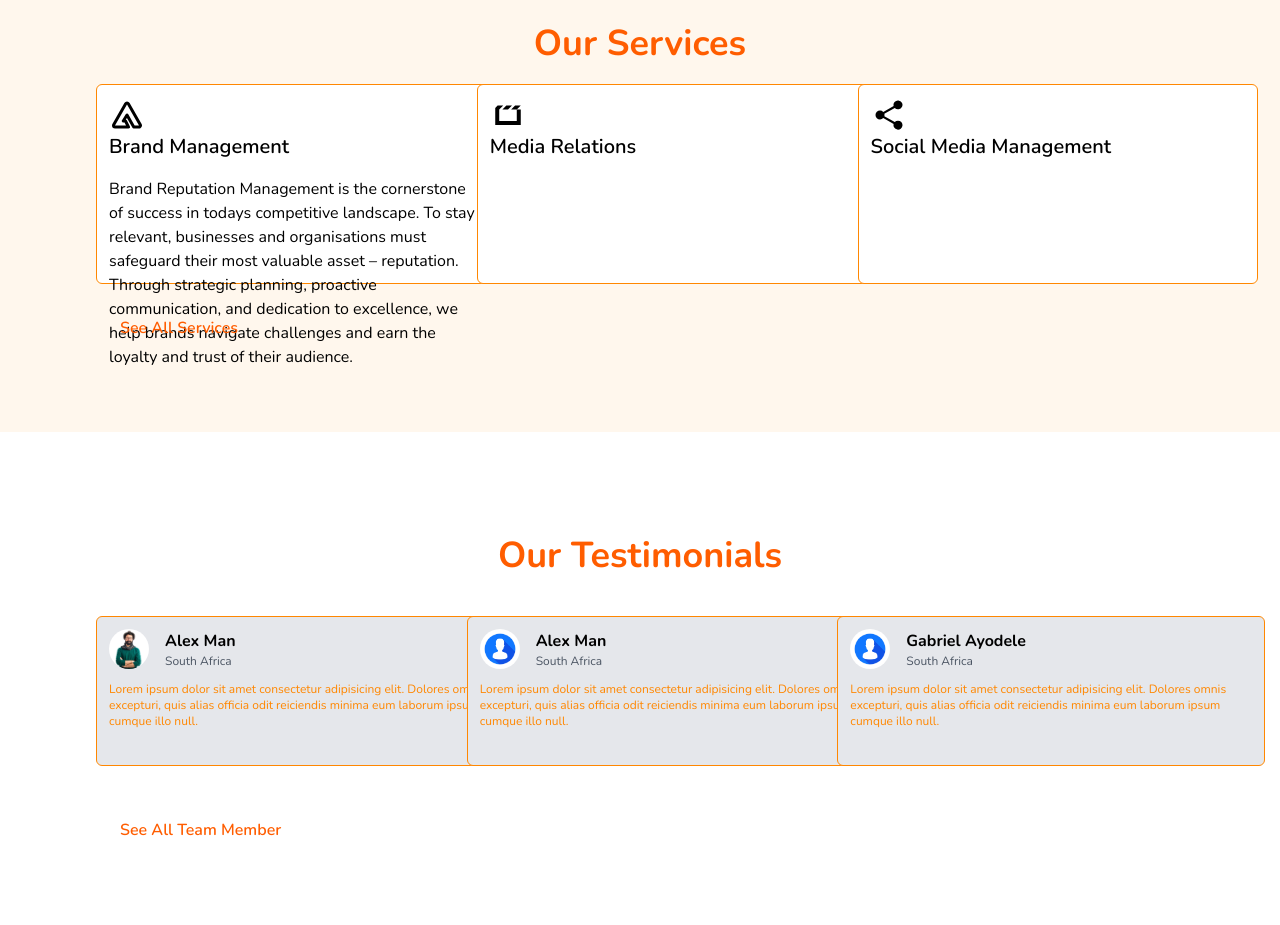
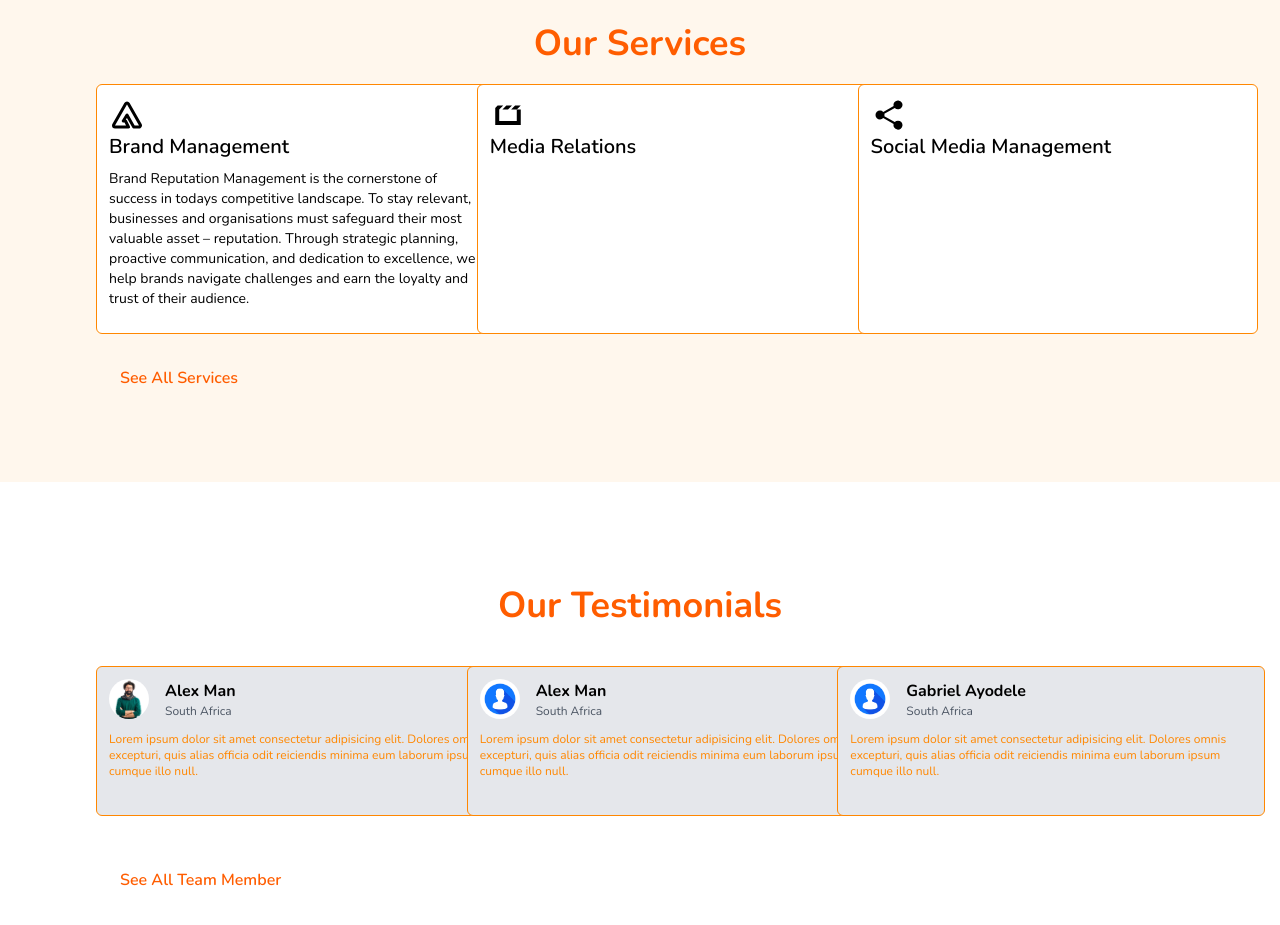
Before and after one commit to GABRIELOFGOD/crystal-edge-media, a React (Vite) app: page / in a window 1280 px wide. Shown: the part 1260-2185 px from the top of the page. Built offline with nearby package versions, Linux system fonts and the light colour scheme.

Commit message:
feat: frontend

```diff
--- a/components/ServiceCard.jsx
+++ b/components/ServiceCard.jsx
@@ -2,11 +2,11 @@ import React from 'react'
 
 const ServiceCard = ({icon, name, path, def}) => {
   return (
-    <div className='rounded-md border w-[400px] h-[200px] p-3 border-light bg-[#ffffff]  gap-3'>
+    <div className='rounded-md border w-[400px] h-[250px] p-3 border-light bg-[#ffffff]  gap-3'>
         <span className=' text-4xl bg-light h-72 w-72 '>{icon}</span>
-        <div className=" flex flex-col gap-4">
+        <div className=" flex flex-col gap-2">
             <p className="text-xl font-semibold text-black">{name}</p>
-            <p className='text-base'>{def}</p>
+            <p className='text-sm font-light'>{def}</p>
 
             {/* <div className="text-[10px] flex justify-end text-light items-end">Know more...</div> */}
         </div>
```
